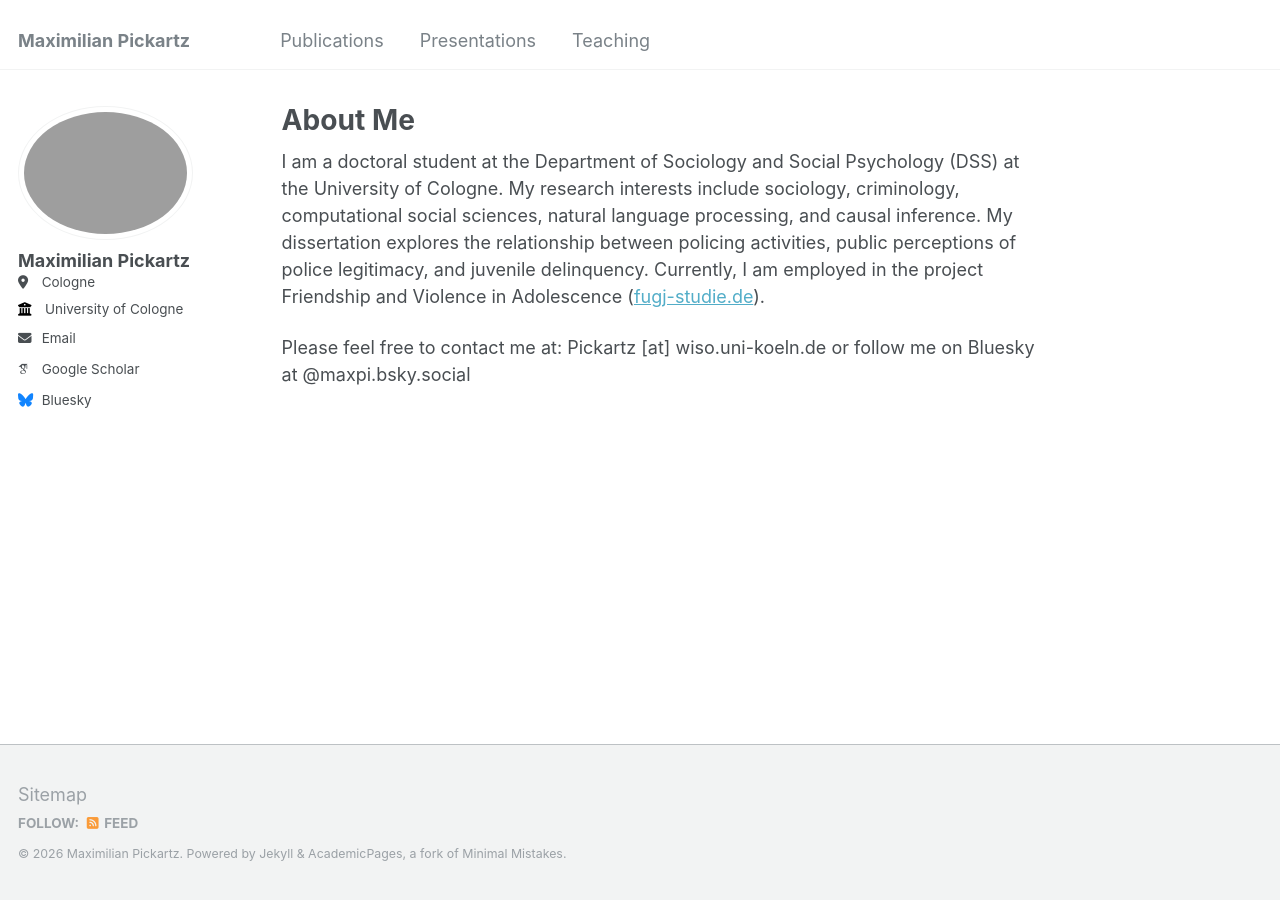
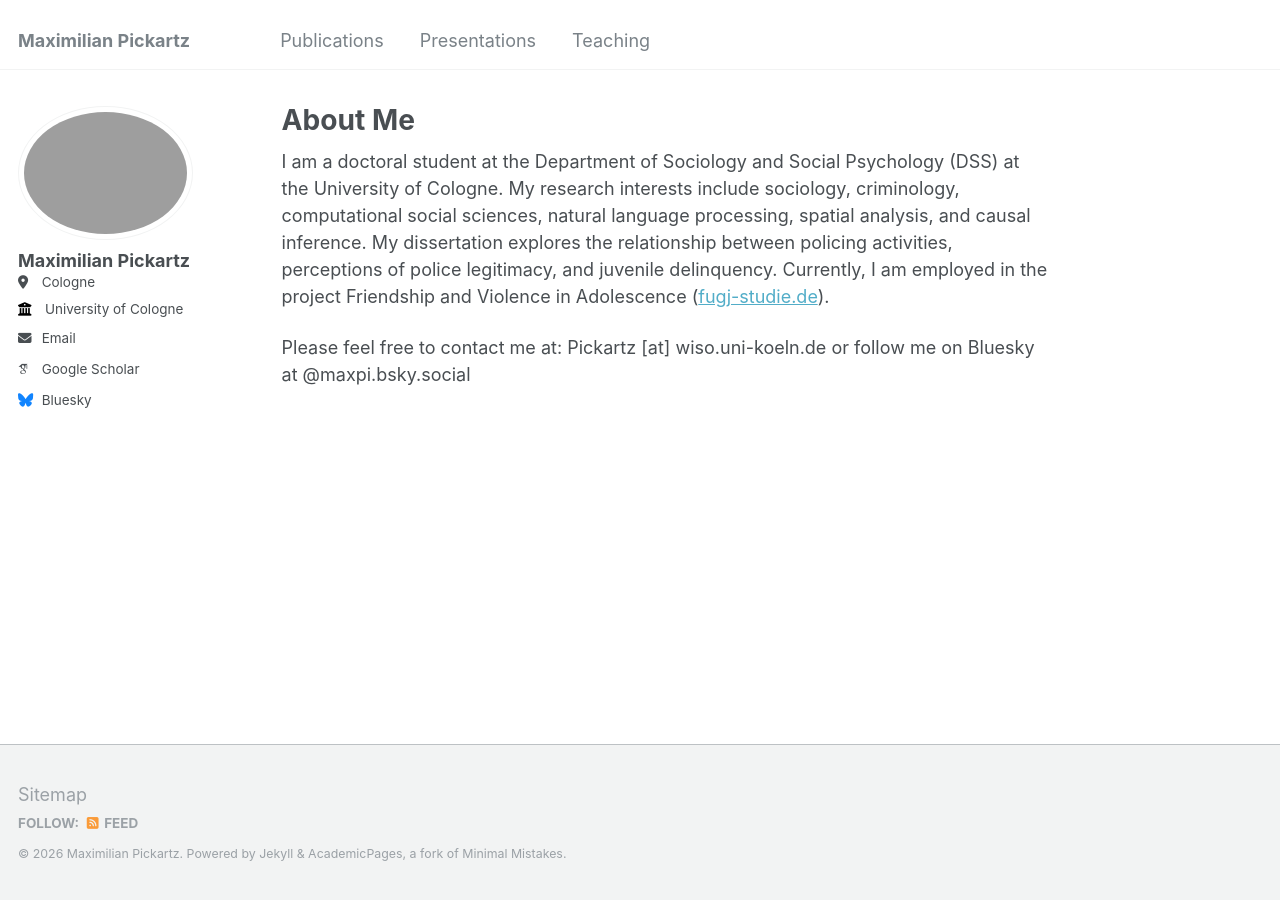
Before and after one commit to maxpi99/maxpi99.github.io, a Jekyll site: the page built from _pages/about.md, in a window 1280 px wide. Built offline with Jekyll 4.4.1, drawn with Linux system fonts in a browser that asks for light colours; some web fonts are replaced.

Commit message:
Update about.md

```diff
--- a/_pages/about.md
+++ b/_pages/about.md
@@ -8,8 +8,8 @@ redirect_from:
 ---
 
 I am a doctoral student at the Department of Sociology and Social Psychology (DSS) at the University of Cologne.
-My research interests include sociology, criminology, computational social sciences, natural language processing, and causal inference.
-My dissertation explores the relationship between policing activities, public perceptions of police legitimacy, and juvenile delinquency.
+My research interests include sociology, criminology, computational social sciences, natural language processing, spatial analysis, and causal inference.
+My dissertation explores the relationship between policing activities, perceptions of police legitimacy, and juvenile delinquency.
 Currently, I am employed in the project Friendship and Violence in Adolescence ([fugj-studie.de](https://fugj-studie.de/)).
 
 Please feel free to contact me at: Pickartz [at] wiso.uni-koeln.de or follow me on Bluesky at @maxpi.bsky.social
```
